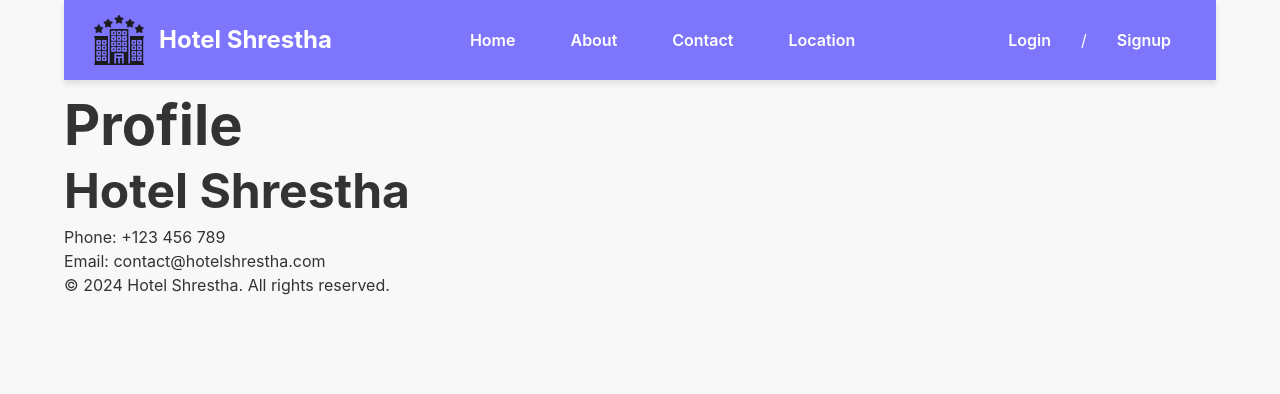
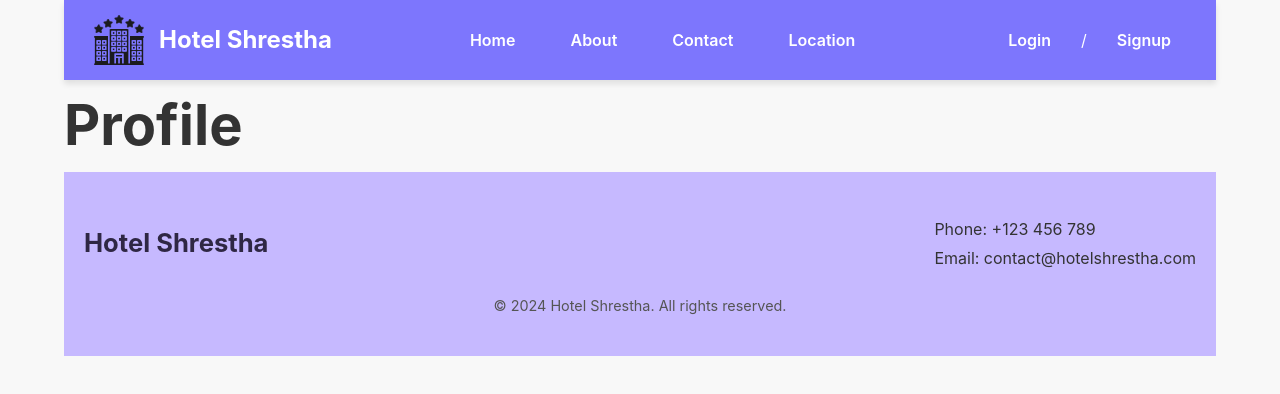
Before and after one commit to alexcodder/Final-Year-Project, a React (Vite) app in the folder LearningReact/: page /profile in a window 1280 px wide. Shown: the top 394 px of the page. Built offline with nearby package versions, Linux system fonts and the light colour scheme.

Commit message:
footer import corrected from style.scss to footer.scss

```diff
--- a/LearningReact/src/component/Footer.jsx
+++ b/LearningReact/src/component/Footer.jsx
@@ -1,4 +1,4 @@
-import "../stylesheet/Style.scss";
+import "../stylesheet/Footer.scss";
 
 const Footer = () => {
   return (
--- a/LearningReact/src/stylesheet/Footer.scss
+++ b/LearningReact/src/stylesheet/Footer.scss
@@ -1,6 +1,6 @@
 .footer {
-    background-color: #c6b9ff;  // Matches the Header background color
-    color: #2f2744;  // Dark text color, consistent with header text
+    background-color: #c6b9ff;
+    color: #2f2744;
     padding: 40px 20px;
     font-size: 1rem;
 
```
